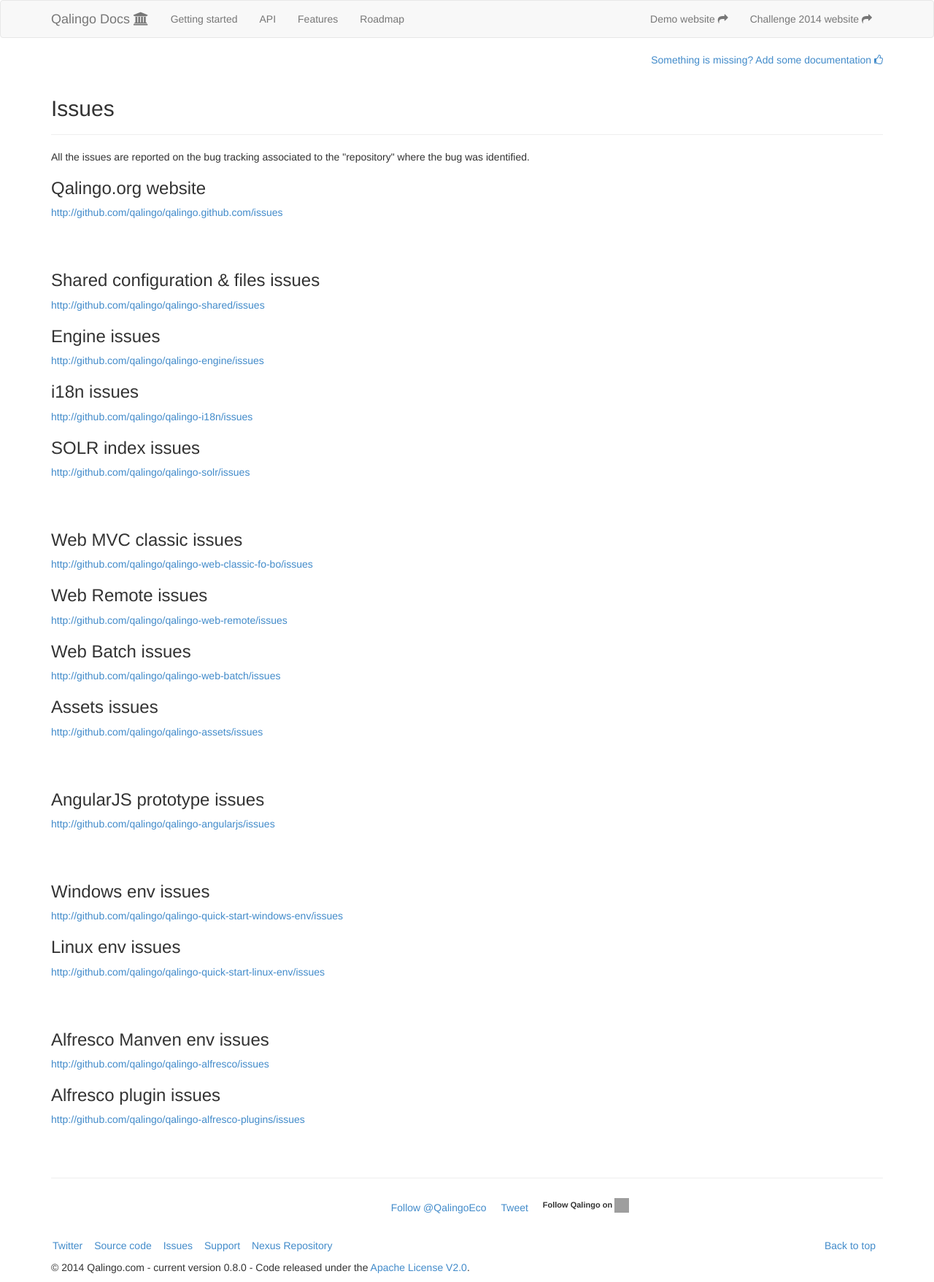
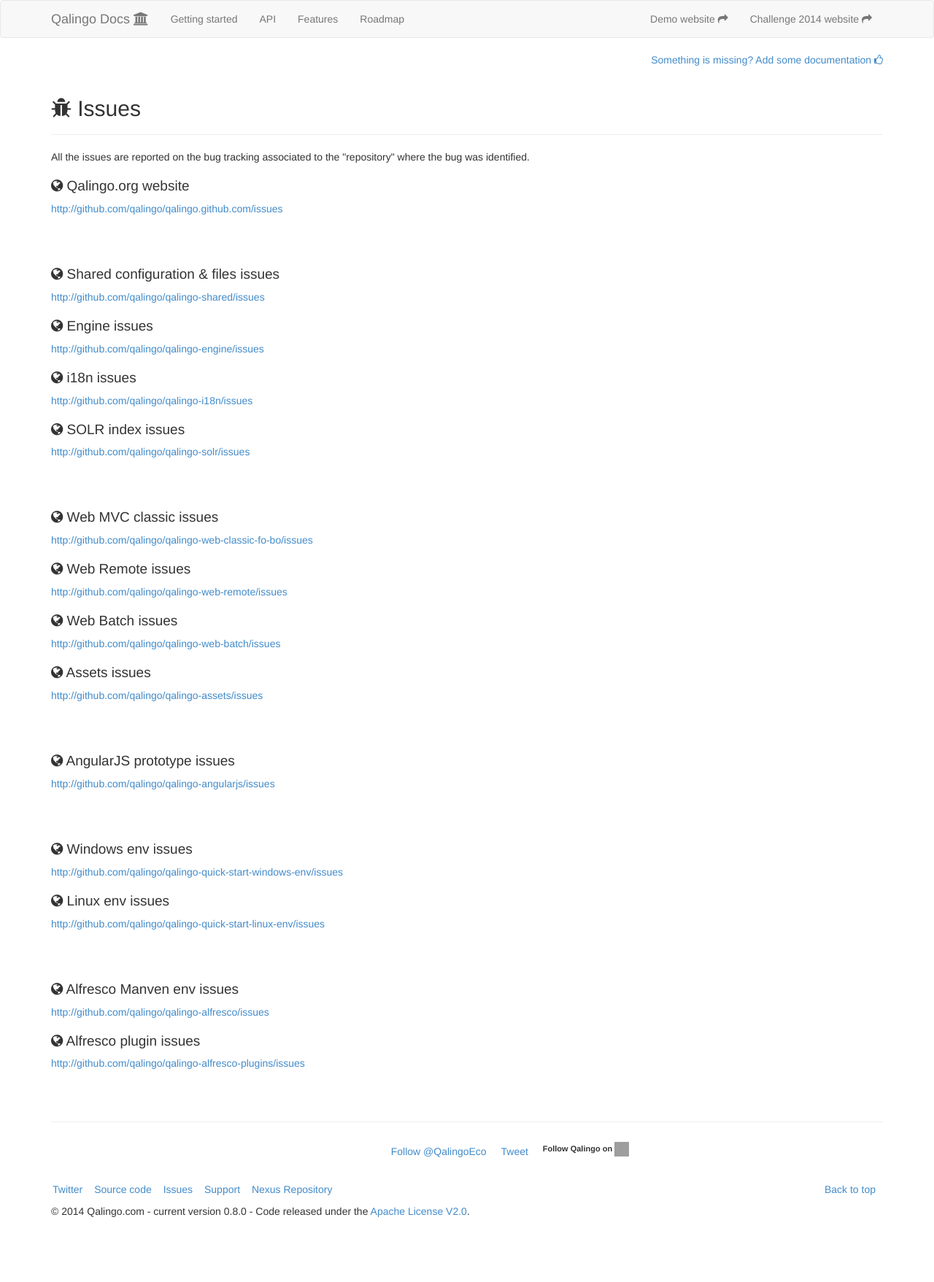
Before and after one commit to qalingo/qalingo.github.com, a Jekyll site: the page built from docs/issues/index.html, in a window 1280 px wide. Shown: the whole page at 73% size. Built offline with Jekyll 4.4.1, drawn with Linux system fonts in a browser that asks for light colours; comment, search, counter and statistics services are not loaded; after the commit the page ends 1680 px from its top, so only the background shows below that; grey boxes are pictures that could not be loaded.

Commit message:
updates pages

```diff
--- a/docs/assets/css/style.css
+++ b/docs/assets/css/style.css
@@ -1,3 +1,7 @@
+
+h3, .h3 {
+    font-size: 19px;
+}
 
 .row-home {
 	margin-top: 100px;
--- a/docs/getting-started/getting-start-eclipse.html
+++ b/docs/getting-started/getting-start-eclipse.html
@@ -9,7 +9,7 @@
 				<div class="row">
 					<div class="col-lg-12">
 						<div class="page-header">
-							<h2 id="page-header-title">Eclipse, default environnement developpement</h2>
+							<h2 id="page-header-title"><i class="fa fa-file-code-o"></i> Eclipse, default environnement developpement</h2>
 						</div>
 						<div>
 							<div>
--- a/docs/how-to-documentation.html
+++ b/docs/how-to-documentation.html
@@ -9,7 +9,7 @@
 				<div class="row">
 					<div class="col-lg-12">
 						<div class="page-header">
-							<h2 id="page-header-title">How to add documentation</h2>
+							<h2 id="page-header-title"><i class="fa fa-lightbulb-o"></i> How to add documentation</h2>
 						</div>
 						<div>
 							<div>
--- a/docs/issues/index.html
+++ b/docs/issues/index.html
@@ -9,44 +9,44 @@
 				<div class="row">
 					<div class="col-lg-12">
 						<div class="page-header">
-							<h2 id="page-header-title">Issues</h2>
+							<h2 id="page-header-title"><i class="fa fa-bug"></i> Issues</h2>
 						</div>
 
 						<div>
 							<div>
 								<p>All the issues are reported on the bug tracking associated to the "repository" where the bug was identified.</p>
-								<h3>Qalingo.org website</h3>
+								<h3><i class="fa fa-globe"></i> Qalingo.org website</h3>
 								<p><a href="http://github.com/qalingo/qalingo.github.com/issues" target="_blank">http://github.com/qalingo/qalingo.github.com/issues</a></p>
 <br/><br/>
-								<h3>Shared configuration & files issues</h3>
+								<h3><i class="fa fa-globe"></i> Shared configuration & files issues</h3>
 								<p><a href="http://github.com/qalingo/qalingo-shared/issues" target="_blank">http://github.com/qalingo/qalingo-shared/issues</a></p>
-								<h3>Engine issues</h3>
+								<h3><i class="fa fa-globe"></i> Engine issues</h3>
 								<p><a href="http://github.com/qalingo/qalingo-engine/issues" target="_blank">http://github.com/qalingo/qalingo-engine/issues</a></p>
-								<h3>i18n issues</h3>
+								<h3><i class="fa fa-globe"></i> i18n issues</h3>
 								<p><a href="http://github.com/qalingo/qalingo-i18n/issues" target="_blank">http://github.com/qalingo/qalingo-i18n/issues</a></p>
-								<h3>SOLR index issues</h3>
+								<h3><i class="fa fa-globe"></i> SOLR index issues</h3>
 								<p><a href="http://github.com/qalingo/qalingo-solr/issues" target="_blank">http://github.com/qalingo/qalingo-solr/issues</a></p>
 <br/><br/>
-								<h3>Web MVC classic issues</h3>
+								<h3><i class="fa fa-globe"></i> Web MVC classic issues</h3>
 								<p><a href="http://github.com/qalingo/qalingo-web-classic-fo-bo/issues" target="_blank">http://github.com/qalingo/qalingo-web-classic-fo-bo/issues</a></p>
-								<h3>Web Remote issues</h3>
+								<h3><i class="fa fa-globe"></i> Web Remote issues</h3>
 								<p><a href="http://github.com/qalingo/qalingo-web-remote/issues" target="_blank">http://github.com/qalingo/qalingo-web-remote/issues</a></p>
-								<h3>Web Batch issues</h3>
+								<h3><i class="fa fa-globe"></i> Web Batch issues</h3>
 								<p><a href="http://github.com/qalingo/qalingo-web-batch/issues" target="_blank">http://github.com/qalingo/qalingo-web-batch/issues</a></p>
-								<h3>Assets issues</h3>
+								<h3><i class="fa fa-globe"></i> Assets issues</h3>
 								<p><a href="http://github.com/qalingo/qalingo-assets/issues" target="_blank">http://github.com/qalingo/qalingo-assets/issues</a></p>
 <br/><br/>
-								<h3>AngularJS prototype issues</h3>
+								<h3><i class="fa fa-globe"></i> AngularJS prototype issues</h3>
 								<p><a href="http://github.com/qalingo/qalingo-angularjs/issues" target="_blank">http://github.com/qalingo/qalingo-angularjs/issues</a></p>
 <br/><br/>
-								<h3>Windows env issues</h3>
+								<h3><i class="fa fa-globe"></i> Windows env issues</h3>
 								<p><a href="http://github.com/qalingo/qalingo-quick-start-windows-env/issues" target="_blank">http://github.com/qalingo/qalingo-quick-start-windows-env/issues</a></p>
-								<h3>Linux env issues</h3>
+								<h3><i class="fa fa-globe"></i> Linux env issues</h3>
 								<p><a href="http://github.com/qalingo/qalingo-quick-start-linux-env/issues" target="_blank">http://github.com/qalingo/qalingo-quick-start-linux-env/issues</a></p>
 <br/><br/>
-								<h3>Alfresco Manven env issues</h3>
+								<h3><i class="fa fa-globe"></i> Alfresco Manven env issues</h3>
 								<p><a href="http://github.com/qalingo/qalingo-alfresco/issues" target="_blank">http://github.com/qalingo/qalingo-alfresco/issues</a></p>
-								<h3>Alfresco plugin issues</h3>
+								<h3><i class="fa fa-globe"></i> Alfresco plugin issues</h3>
 								<p><a href="http://github.com/qalingo/qalingo-alfresco-plugins/issues" target="_blank">http://github.com/qalingo/qalingo-alfresco-plugins/issues</a></p>
 							</div>
 						</div>
--- a/docs/support/index.html
+++ b/docs/support/index.html
@@ -9,7 +9,7 @@
 				<div class="row">
 					<div class="col-lg-12">
 						<div class="page-header">
-							<h2 id="page-header-title">Support</h2>
+							<h2 id="page-header-title"><i class="fa fa-phone-square"></i> Support</h2>
 						</div>
 
 						<div>
```
